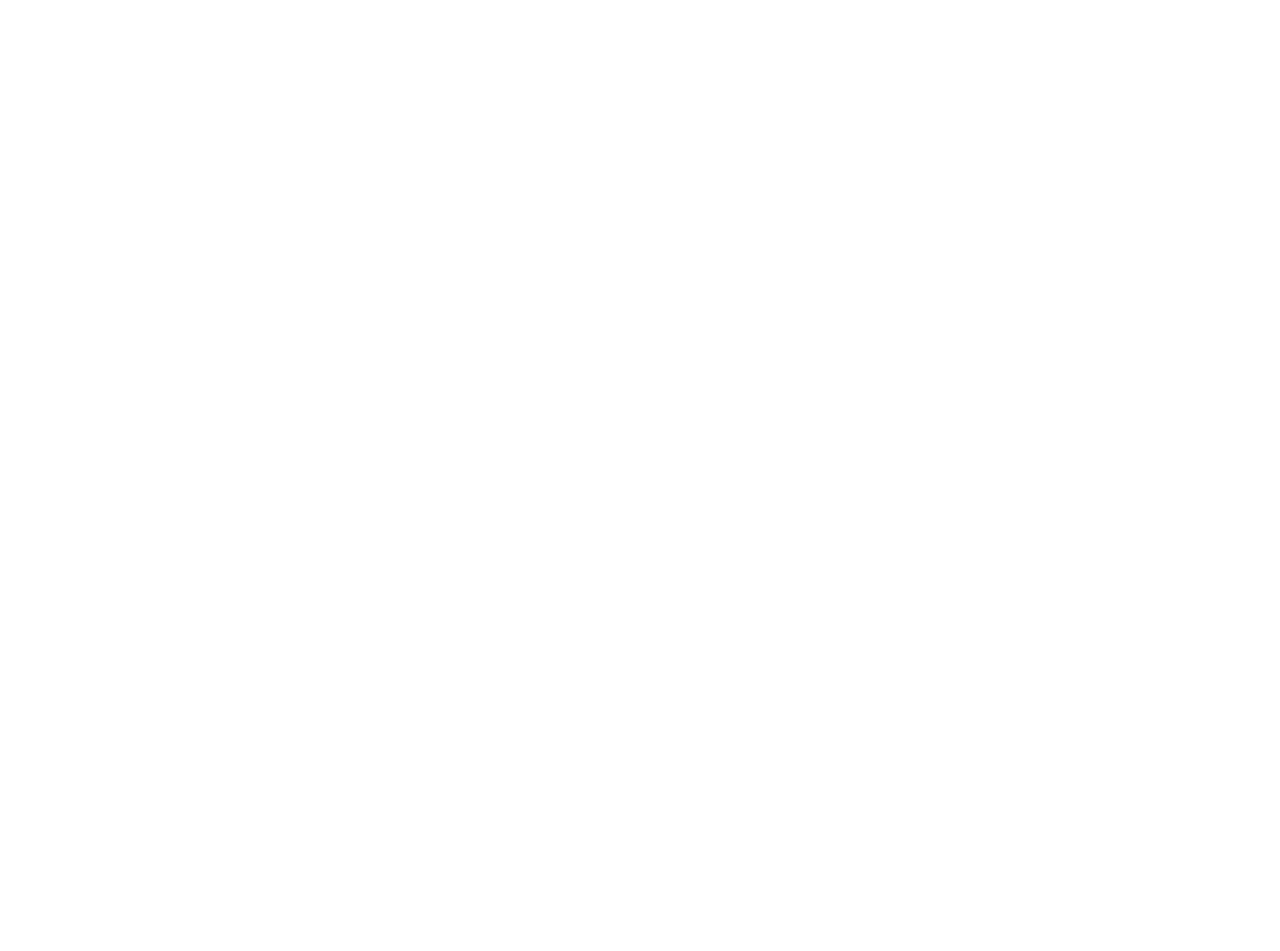
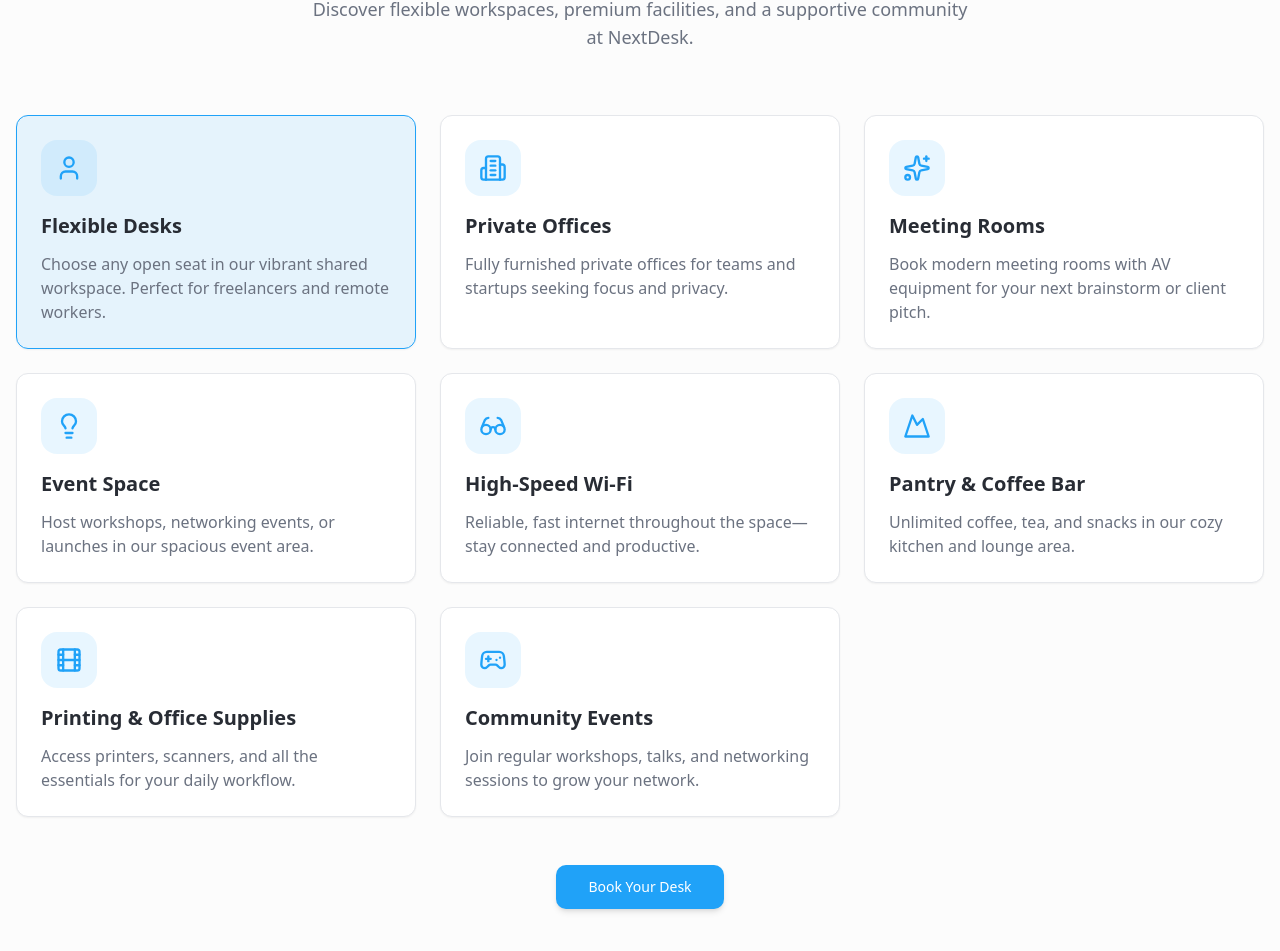
Before and after one commit to henrydaoo/nextdesk, a React (Vite) app: page / in a window 1280 px wide. Shown: the part 1429-2380 px from the top of the page. Before the commit the page ends 1248 px from the top, so only its background shows below. Built offline with nearby package versions, Linux system fonts and the light colour scheme.

Commit message:
feat: add service section

```diff
--- a/src/App.tsx
+++ b/src/App.tsx
@@ -1,11 +1,13 @@
 import Header from "@/components/Header";
 import HeroSection from "@/components/HeroSection";
+import ServicesSection from "./components/ServicesSection";
 
 const App = () => {
   return (
     <div className="min-h-screen">
       <Header />
       <HeroSection />
+      <ServicesSection />
     </div>
   );
 };
--- /dev/null
+++ b/src/components/ServicesSection.tsx
@@ -0,0 +1,140 @@
+import { useEffect, useState } from 'react';
+import { Button } from '@/components/ui/button';
+import { Card } from '@/components/ui/card';
+import {
+  Film,
+  User,
+  Lightbulb,
+  Gamepad2,
+  Building2,
+  Mountain,
+  Glasses,
+  Sparkles
+} from 'lucide-react';
+
+const ServicesSection = () => {
+  const [isVisible, setIsVisible] = useState(false);
+
+  useEffect(() => {
+    const observer = new IntersectionObserver(
+      ([entry]) => {
+        if (entry.isIntersecting) {
+          setIsVisible(true);
+        }
+      },
+      { threshold: 0.1 }
+    );
+
+    const element = document.getElementById('services');
+    if (element) observer.observe(element);
+
+    return () => observer.disconnect();
+  }, []);
+
+  const services = [
+    {
+      title: "Flexible Desks",
+      icon: User,
+      description: "Choose any open seat in our vibrant shared workspace. Perfect for freelancers and remote workers.",
+      featured: true,
+    },
+    {
+      title: "Private Offices",
+      icon: Building2,
+      description: "Fully furnished private offices for teams and startups seeking focus and privacy.",
+      featured: false,
+    },
+    {
+      title: "Meeting Rooms",
+      icon: Sparkles,
+      description: "Book modern meeting rooms with AV equipment for your next brainstorm or client pitch.",
+      featured: false,
+    },
+    {
+      title: "Event Space",
+      icon: Lightbulb,
+      description: "Host workshops, networking events, or launches in our spacious event area.",
+      featured: false,
+    },
+    {
+      title: "High-Speed Wi-Fi",
+      icon: Glasses,
+      description: "Reliable, fast internet throughout the space—stay connected and productive.",
+      featured: false,
+    },
+    {
+      title: "Pantry & Coffee Bar",
+      icon: Mountain,
+      description: "Unlimited coffee, tea, and snacks in our cozy kitchen and lounge area.",
+      featured: false,
+    },
+    {
+      title: "Printing & Office Supplies",
+      icon: Film,
+      description: "Access printers, scanners, and all the essentials for your daily workflow.",
+      featured: false,
+    },
+    {
+      title: "Community Events",
+      icon: Gamepad2,
+      description: "Join regular workshops, talks, and networking sessions to grow your network.",
+      featured: false,
+    },
+  ];
+
+  return (
+    <section id="services" className="py-20 bg-secondary/30">
+      <div className="container mx-auto px-4">
+        {/* Header */}
+        <div className={`text-center mb-16 fade-in ${isVisible ? 'visible' : ''}`}>
+          <span className="bg-primary/10 text-primary px-4 py-2 rounded-full text-sm font-medium">
+            Our Amenities
+          </span>
+          <h2 className="text-3xl md:text-4xl font-bold text-foreground mt-4 mb-4">
+            Everything You Need to Work and Thrive
+          </h2>
+          <p className="text-lg text-muted-foreground max-w-2xl mx-auto">
+            Discover flexible workspaces, premium facilities, and a supportive community at NextDesk.
+          </p>
+        </div>
+
+        {/* Services Grid */}
+        <div className="grid md:grid-cols-2 lg:grid-cols-3 gap-6">
+          {services.map((service, index) => (
+            <Card
+              key={index}
+              className={`p-6 hover-lift transition-all duration-300 cursor-pointer fade-in ${
+                isVisible ? 'visible' : ''
+              } ${
+                service.featured
+                  ? 'bg-primary/10 border border-primary text-primary'
+                  : 'bg-white hover:shadow-lg'
+              }`}
+              style={{ animationDelay: `${index * 100}ms` }}
+            >
+              <div className="w-14 h-14 rounded-2xl flex items-center justify-center mb-4 bg-primary/10">
+                <service.icon className="w-7 h-7 text-primary" />
+              </div>
+
+              <h3 className="text-xl font-semibold mb-3 text-foreground">
+                {service.title}
+              </h3>
+              <p className="text-muted-foreground">
+                {service.description}
+              </p>
+            </Card>
+          ))}
+        </div>
+
+        {/* CTA */}
+        <div className={`text-center mt-12 fade-in ${isVisible ? 'visible' : ''}`} style={{ animationDelay: '600ms' }}>
+          <Button size="lg" className="hover-scale">
+            Book Your Desk
+          </Button>
+        </div>
+      </div>
+    </section>
+  );
+};
+
+export default ServicesSection;
```
